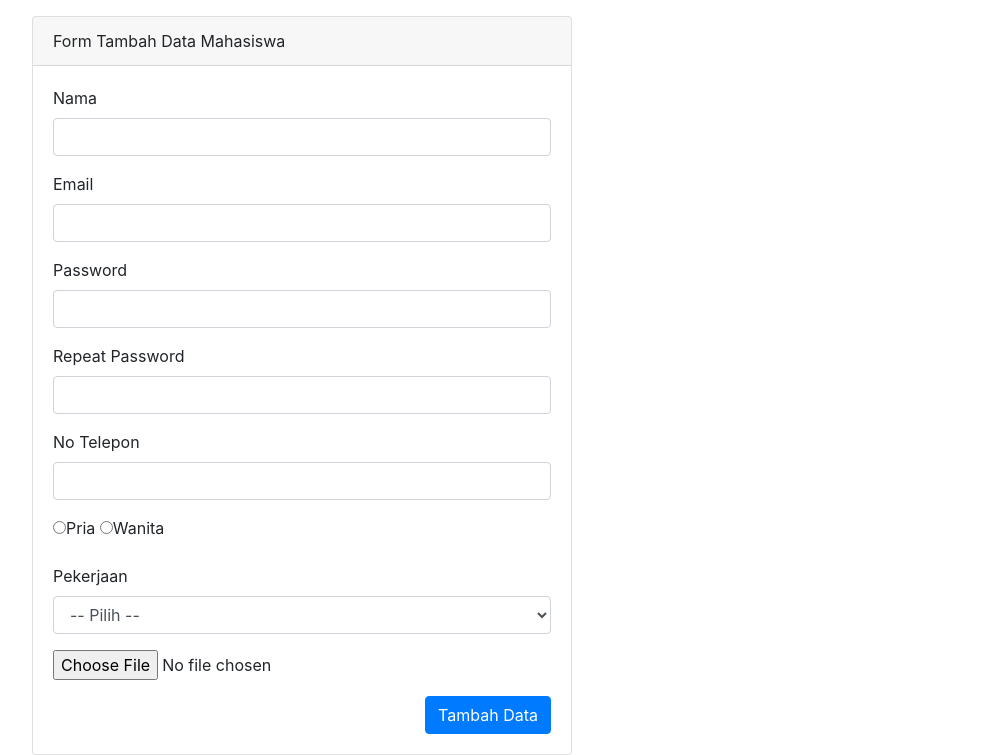
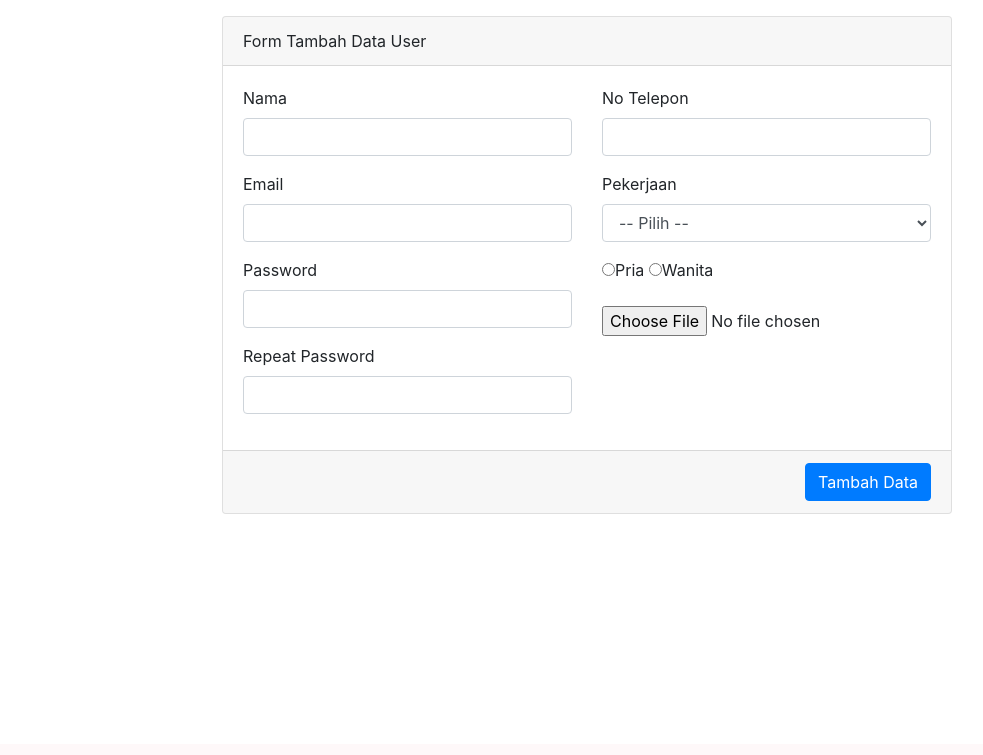
Before and after one commit to teguhdf/shirobyte_test, a CodeIgniter app: page /shirobyte_test/index.php/users/tambah in a window 1280 px wide. Shown: the part 56-811 px from the top of the page, without its empty margins (53-1036 px from the left). After the commit the page ends 570 px from the top, so only its background shows below. Run offline with CodeIgniter, Linux system fonts and the light colour scheme; some libraries are stand-ins or nearby versions.

Commit message:
modified view

```diff
--- a/application/views/user/tambah.php
+++ b/application/views/user/tambah.php
@@ -1,14 +1,15 @@
 <div class="container">
 
-    <div class="row mt-3">
-        <div class="col-md-6">
-
+    <div class="row mt-3 d-flex justify-content-center">
+        <div class="col-lg-8 ">
             <div class="card">
                 <div class="card-header">
-                    Form Tambah Data Mahasiswa
+                    Form Tambah Data User
                 </div>
+                <form action="<?php echo base_url().'users/aksi_tambah' ?>" method="post" enctype="multipart/form-data">
                   <div class="card-body">
-                    <form action="<?php echo base_url().'users/aksi_tambah' ?>" method="post" enctype="multipart/form-data">
+                        <div class="row">
+                          <div class="col-md-6">
                             <div class="form-group">
                                 <label for="nama">Nama</label>
                                 <input type="text" name="nama" class="form-control" id="nama">
@@ -28,15 +29,12 @@
                                 <label for="password2">Repeat Password</label>
                                 <input type="password" class="form-control form-control-user" name="password2">
                             </div>
+                          </div>
+                          <div class="col-md-6">
                             <div class="form-group">
                                 <label for="noTlp">No Telepon</label>
                                 <input type="text" name="noTlp" class="form-control" id="noTlp">
                                 <small class="form-text text-danger"><?= form_error('noTlp'); ?></small>
-                        </div>
-                        <div class="form-group">
-                            <label class="radio-inline"><input type="radio" name="gender" value="pria" >Pria</label>
-                            <label class="radio-inline"><input type="radio" name="gender" value="wanita" >Wanita</label>
-                            <small class="form-text text-danger"><?= form_error('gender'); ?></small>
                             </div>
                             <div class="form-group">
                                 <label for="pekerjaan">Pekerjaan</label>
@@ -49,16 +47,26 @@
                                 <small class="form-text text-danger"><?= form_error('pekerjaan'); ?></small>
                             </div>
                             <div class="form-group">
+                                <label class="radio-inline"><input type="radio" name="gender" value="pria" >Pria</label>
+                                <label class="radio-inline"><input type="radio" name="gender" value="wanita" >Wanita</label>
+                                <small class="form-text text-danger"><?= form_error('gender'); ?></small>
+                            </div>
+                            <div class="form-group">
                                 <input type="file" name="userfile" />
                                 <small style="color:red;margin-top:5px"><?php echo $error; ?></small>
                                 <small class="form-text text-danger"><?= form_error('userfile'); ?></small>
                             </div>
-                        <button type="submit" name="tambah" class="btn btn-primary float-right">Tambah Data</button>
+                          </div>
+                        </div>
+                  </div>
+                  <div class="card-footer text-muted">
+                    <div class="d-flex justify-content-end ">
+                      <button type="submit" name="tambah" class="btn btn-primary ">Tambah Data</button>
+                    </div>
+
+                  </div>
                 </form>
             </div>
-            </div>
-
-
         </div>
     </div>
 
```
Lines whose indentation alone changed are shown as unchanged.
